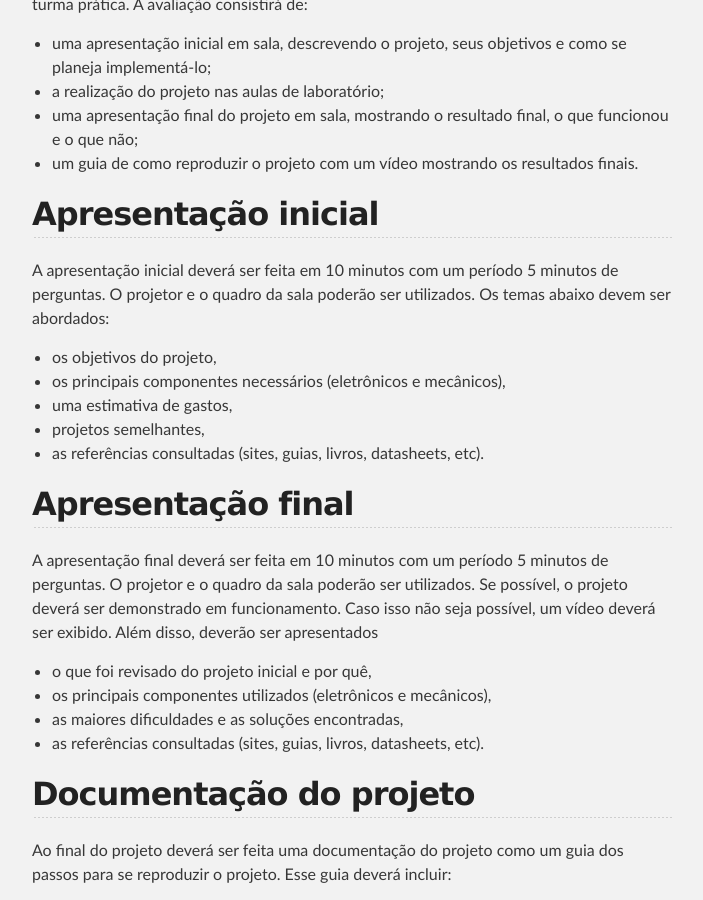
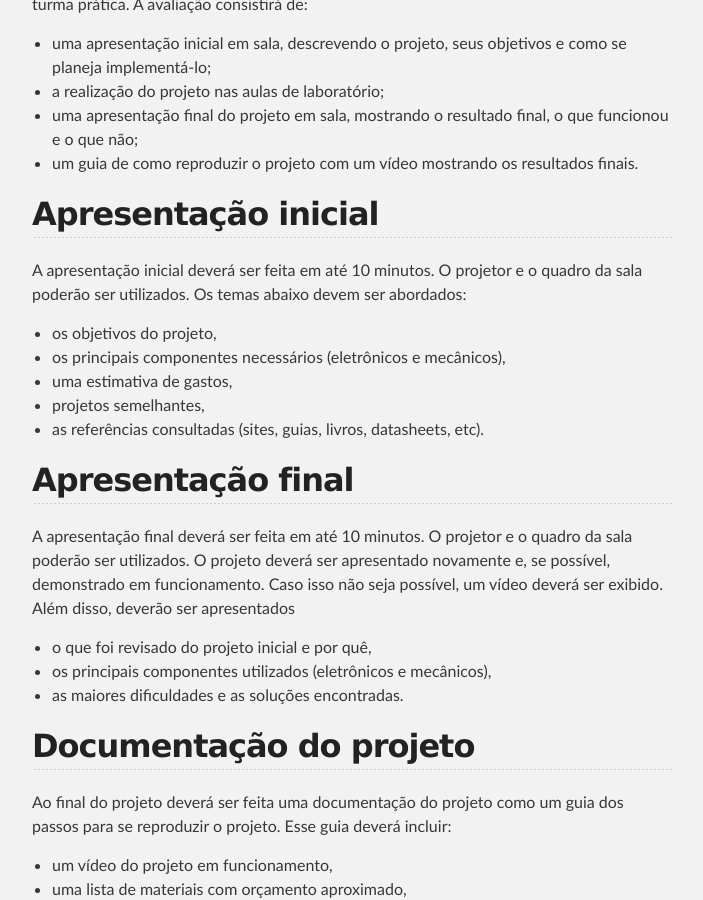
Before and after one commit to dimasad/dimasad.github.io.OLD, a Jekyll site: the page built from _eletronica/trabalho_pratico.md, in a window 1280 px wide and 900 px high, scrolled down 929 px. Shown: the whole window, without its empty margins (288-991 px from the left). Built offline with Jekyll 4.4.1, drawn with Linux system fonts in a browser that asks for light colours.

Commit message:
Atualizando enunciado do trabalho prático de eletrônica.

```diff
--- a/_eletronica/trabalho_pratico.md
+++ b/_eletronica/trabalho_pratico.md
@@ -52,8 +52,8 @@
 Apresentação inicial
 --------------------
 
-A apresentação inicial deverá ser feita em 10 minutos com um período 5 minutos
-de perguntas. O projetor e o quadro da sala poderão ser utilizados.
+A apresentação inicial deverá ser feita em até 10 minutos.
+O projetor e o quadro da sala poderão ser utilizados.
 Os temas abaixo devem ser abordados:
 
 * os objetivos do projeto,
@@ -65,16 +65,16 @@
 Apresentação final
 ------------------
 
-A apresentação final deverá ser feita em 10 minutos com um período 5 minutos
-de perguntas. O projetor e o quadro da sala poderão ser utilizados.
-Se possível, o projeto deverá ser demonstrado em funcionamento. Caso isso não
-seja possível, um vídeo deverá ser exibido. Além disso, deverão ser apresentados
+A apresentação final deverá ser feita em até 10 minutos.
+O projetor e o quadro da sala poderão ser utilizados.
+O projeto deverá ser apresentado novamente e, se possível, demonstrado em
+funcionamento.
+Caso isso não seja possível, um vídeo deverá ser exibido.
+Além disso, deverão ser apresentados
 
 * o que foi revisado do projeto inicial e por quê,
 * os principais componentes utilizados (eletrônicos e mecânicos),
-* as maiores dificuldades e as soluções encontradas,
-* as referências consultadas (sites, guias, livros, datasheets, etc).
-
+* as maiores dificuldades e as soluções encontradas.
 
 Documentação do projeto
 -----------------------
```
Also changed, not shown: index.md (+3 -3 lines).
